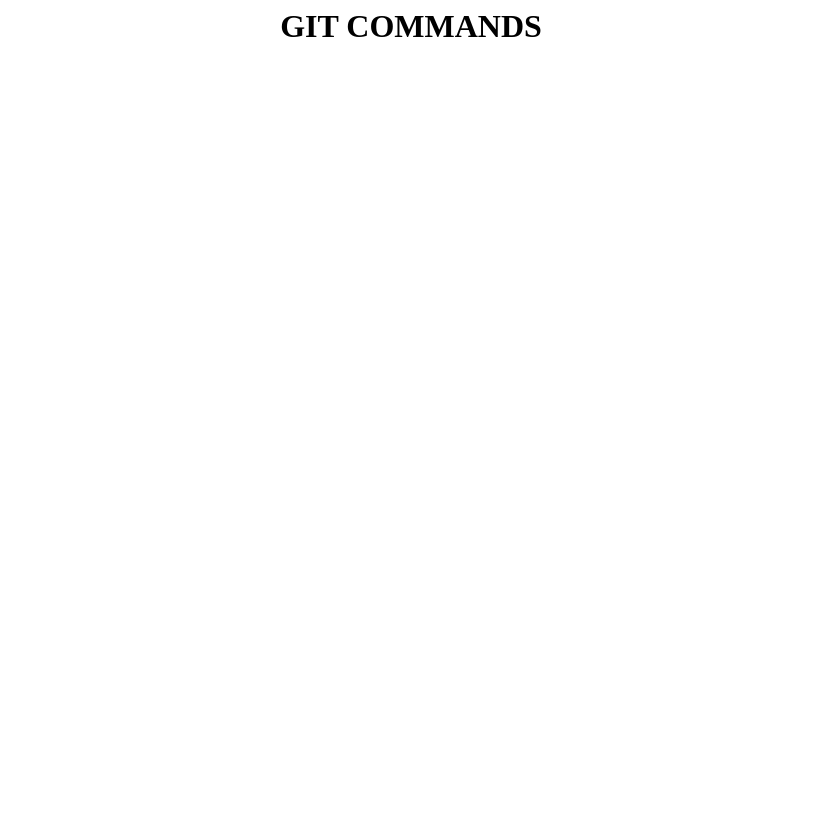
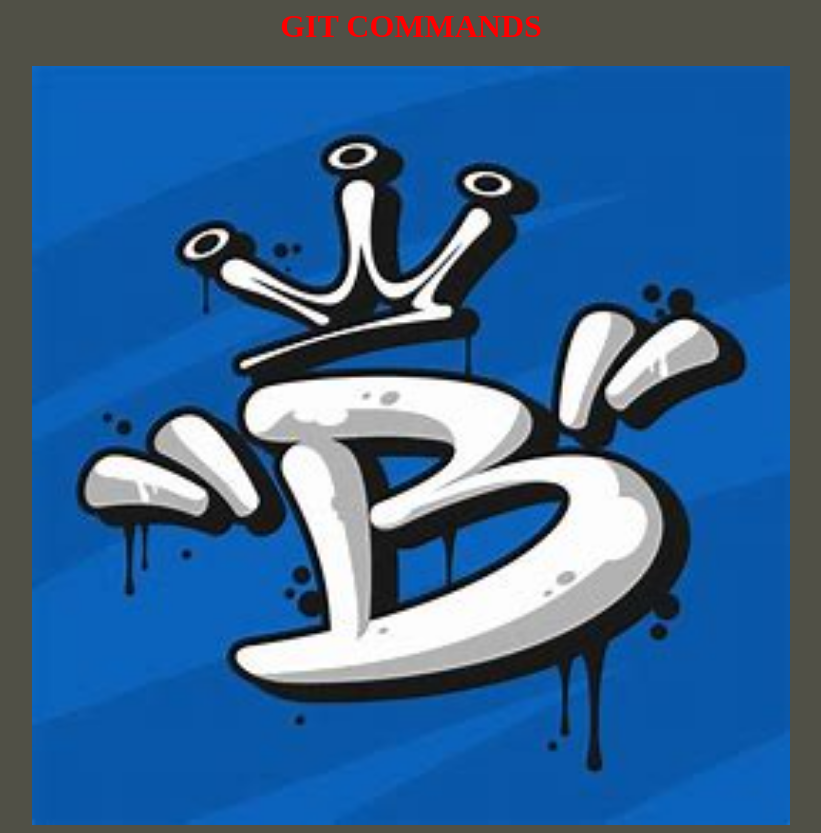
Before and after one commit to testsubjects000/tests-subject-02, a plain HTML site: page index.html in a window 1280 px wide. Shown: the whole page, without its empty margins (229-1050 px from the left). Before the commit the page ends 800 px from the top, so only its background shows below. Drawn offline with Linux system fonts and the light colour scheme.

Commit message:
modified the file

```diff
--- a/index.html
+++ b/index.html
@@ -1,10 +1,13 @@
 <DOCTYPE html!>
+
 <html>
+<head>
+	<title>GIT.COMMANDS</title>
+<head>
 
-<head>
-</head>
+<body style="background-color:rgb(80,80,70);">
+	<h1 style="text-align:center; color:red;"> GIT COMMANDS</h1>
+	<center><img src="B.jpg" style="width:60%;"></center>
+</body>
 
-<body>
-	<h1 style="text-align:center;">GIT COMMANDS</h1>
-</body>
 </html>
```
Also changed, not shown: B.jpg (added).
